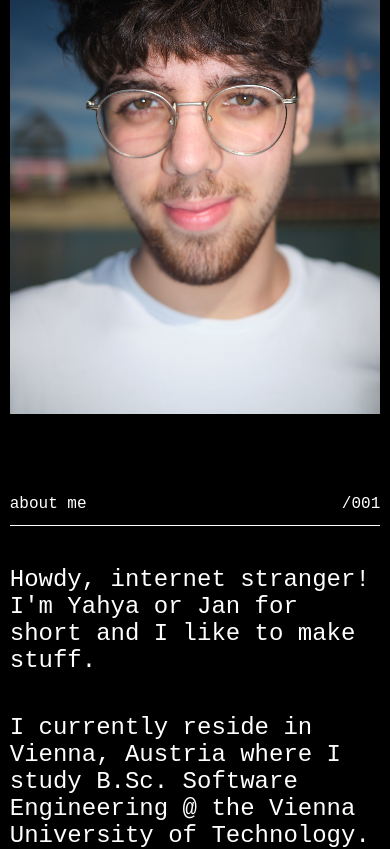
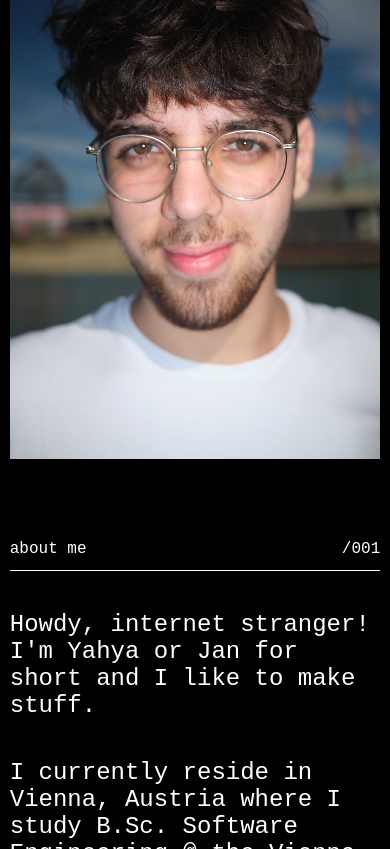
Before and after one commit to sueszli/portfolio, a plain HTML site: page about.html in a window 390 px wide. Shown: the part 172-1021 px from the top of the page. Drawn offline with Linux system fonts and the light colour scheme.

Commit message:
improve styling

```diff
--- a/css/about-styles.css
+++ b/css/about-styles.css
@@ -59,7 +59,7 @@
 
 @media (max-width: 900px) {
 	.hero-image {
-		margin-top: -290px;
+		margin-top: -250px;
 	}
 	.hero-image .hero-image-container {
 		width: 100%;
@@ -68,7 +68,7 @@
 
 @media (max-width: 520px) {
 	.hero-image {
-		margin-top: -245px;
+		margin-top: -200px;
 	}
 	.hero-image .hero-image-container {
 		width: 100%;
--- a/css/home-styles.css
+++ b/css/home-styles.css
@@ -170,7 +170,7 @@ Important: enter responsive mode in dev view to check media queries, don't just
     min-width x == width >= x
     max-width x == width <= x
 */
-@media (max-width: 1300px) {
+@media (max-width: 2280px) {
     body {
         background-position: right -25vw bottom 50%;
     }
```
